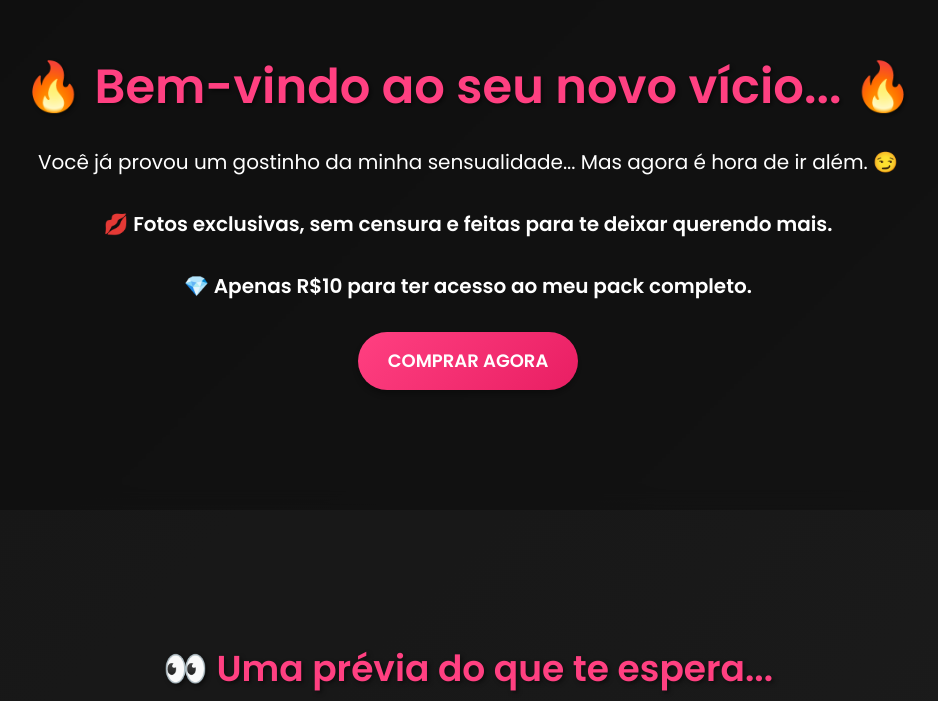
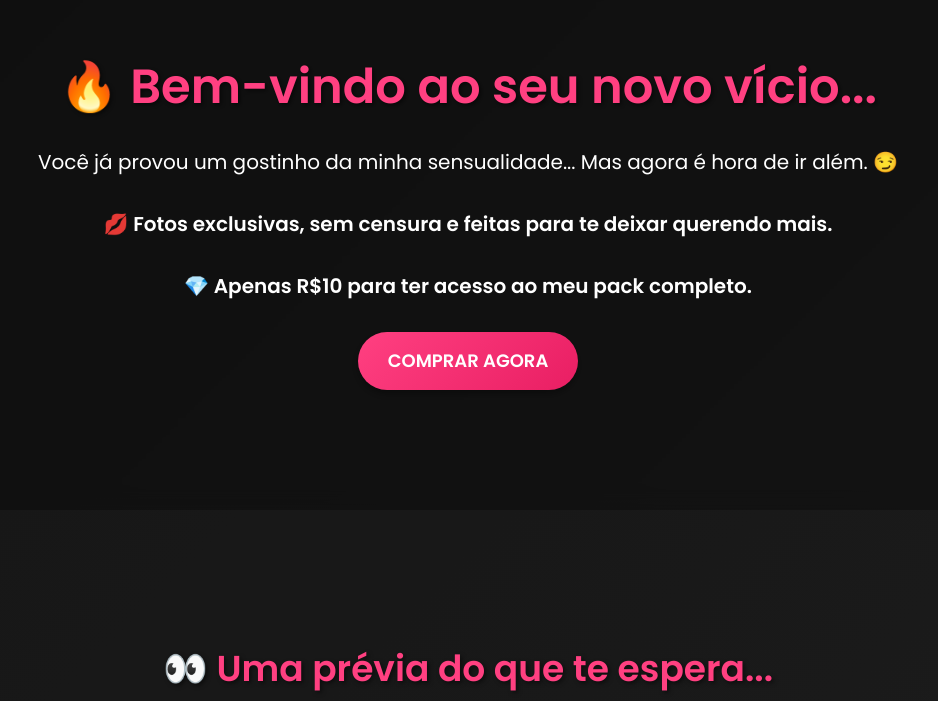
Before and after one commit to claramaravel/conteudinhos, a plain HTML site: page index.html in a window 1280 px wide. Shown: the part 111-812 px from the top of the page, without its empty margins (172-1110 px from the left). Drawn offline with Linux system fonts and the light colour scheme.

Commit message:
index.html

```diff
--- a/index.html
+++ b/index.html
@@ -11,7 +11,7 @@
     <!-- Seção Home -->
     <section id="home">
         <div class="container">
-            <h1>🔥 Bem-vindo ao seu novo vício... 🔥</h1>
+            <h1>🔥 Bem-vindo ao seu novo vício...</h1>
             <p>Você já provou um gostinho da minha sensualidade... Mas agora é hora de ir além. 😏</p>
             <p><strong>💋 Fotos exclusivas, sem censura e feitas para te deixar querendo mais.</strong></p>
             <p><strong>💎 Apenas R$10 para ter acesso ao meu pack completo.</strong></p>
```
